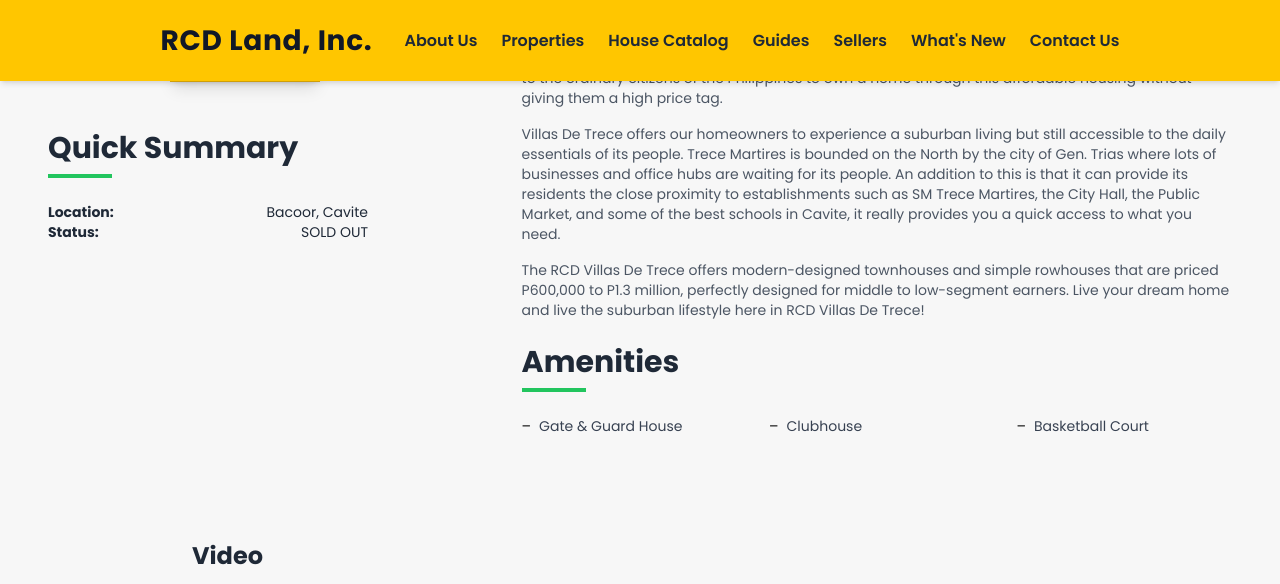
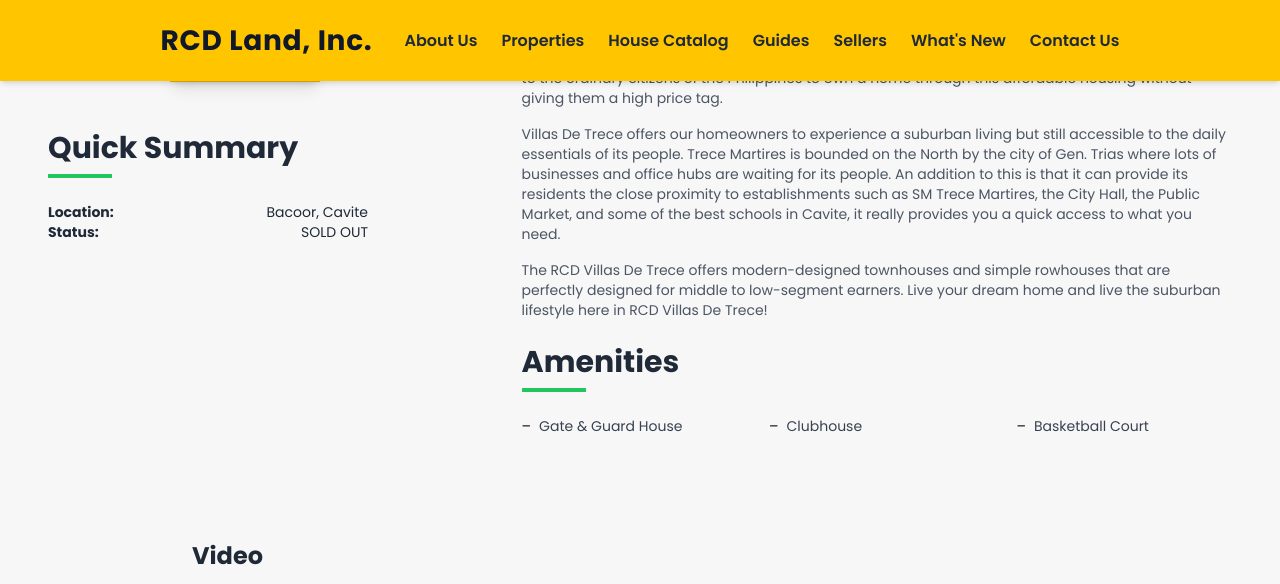
Before and after one commit to renrengabas/rcdland.com, a Jekyll site: the page built from properties/villas-de-bacoor-dulongbayan/index.html, in a window 1280 px wide and 900 px high, scrolled down 1618 px, cut to the strip 0-584 px from the top of the window. Built offline with Jekyll 4.4.1, drawn with Linux system fonts in a browser that asks for light colours; nearby versions of some CDN libraries.

Commit message:
removed pricing from RVD Bacoor

```diff
--- a/properties/villas-de-bacoor-dulongbayan/index.html
+++ b/properties/villas-de-bacoor-dulongbayan/index.html
@@ -130,7 +130,7 @@
                   SM Trece Martires, the City Hall, the Public Market, and some of the best schools in Cavite, it really
                   provides you a quick access to what you need.</p>
                 <p class="mt-4 text-sm text-gray-600">The RCD Villas De Trece offers modern-designed townhouses and
-                  simple rowhouses that are priced P600,000 to P1.3 million, perfectly designed for middle to
+                  simple rowhouses that are perfectly designed for middle to
                   low-segment earners. Live your dream home and live the suburban lifestyle here in RCD Villas De Trece!
                 </p>
 
```
